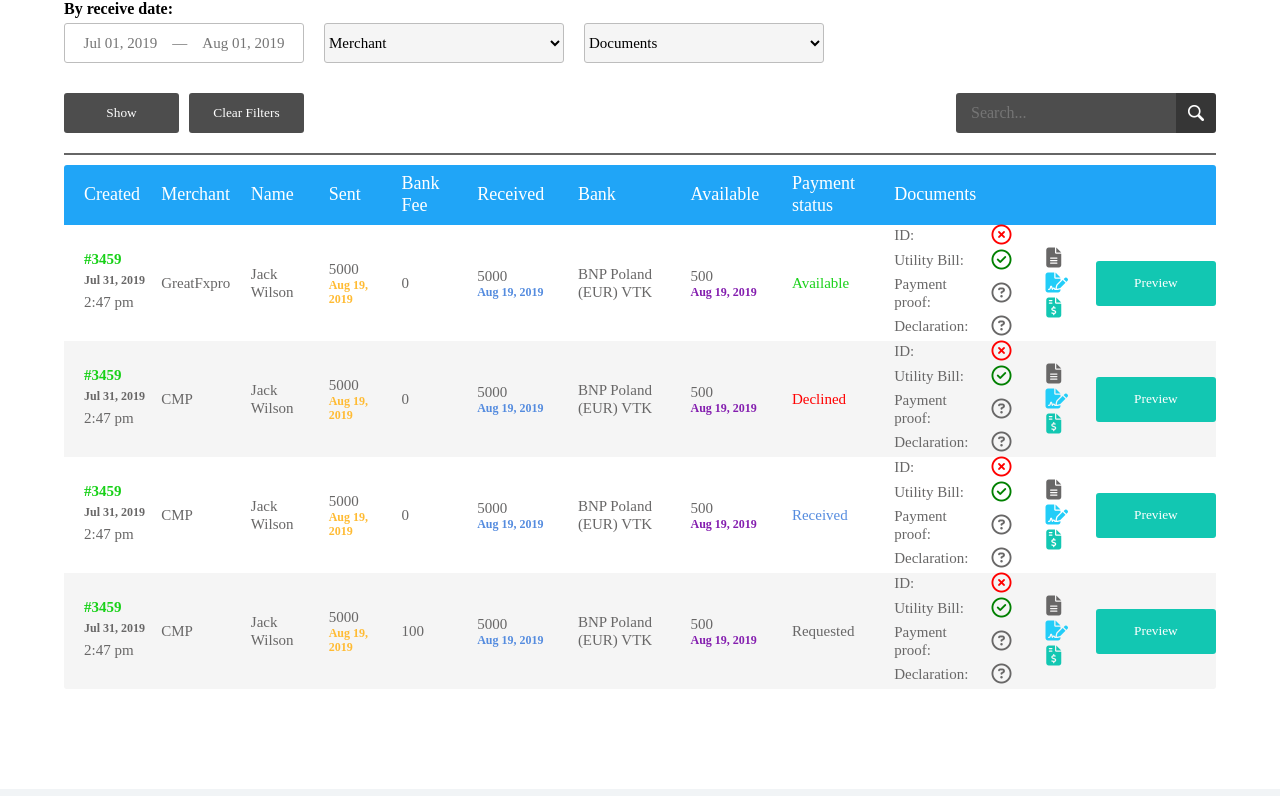
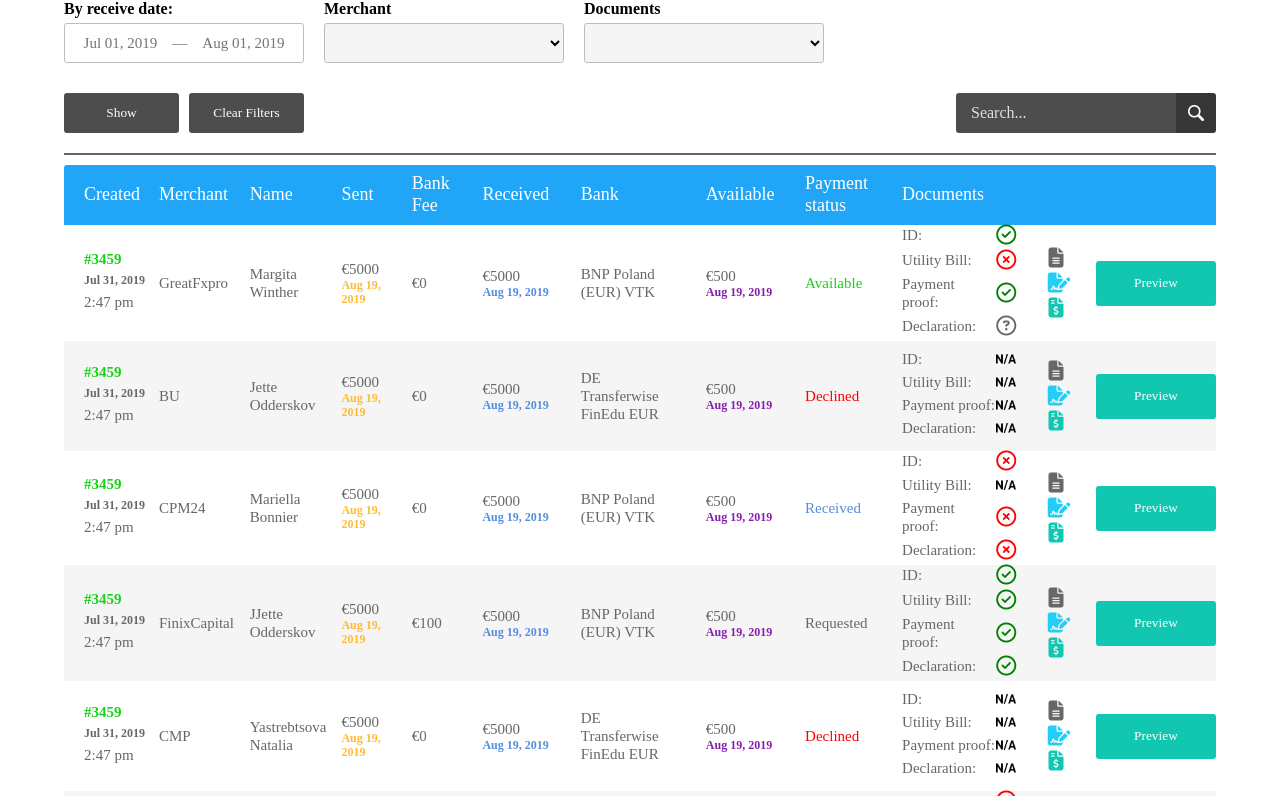
Before and after one commit to bohdanfinology/Any-Wires, a plain HTML site: page invoice-list.html in a window 1280 px wide. Shown: the part 292-1088 px from the top of the page. Drawn offline with nearby package versions, Linux system fonts and the light colour scheme; a web font is replaced by a local one.

Commit message:
Add JS to Invoice List with Filters

```diff
--- a/css/invoice-list-table.css
+++ b/css/invoice-list-table.css
@@ -204,6 +204,14 @@ tbody tr {
   color: white;
 }
 
+#previewBtn:hover {
+  background-color: #888;
+}
+
+#previewBtn:active {
+  background-color: #20A5F7;
+}
+
 .smallBoldText {
   font-size: 12px;
   font-weight: bold;
@@ -212,7 +220,7 @@ tbody tr {
 
 
 
-@media screen and (max-width: 1030px) {
+@media screen and (max-width: 1070px) {
 
   table  *{
     position: relative;
--- a/css/invoice-list.css
+++ b/css/invoice-list.css
@@ -136,6 +136,13 @@ select {
     font-size: 15px;
     font-family: 'Frank Ruhl Libre', serif;
     background-color: #F5F5F5;
+    margin-top: 5px;
+    text-indent: 15px;
+}
+
+option {
+    font-size: 16px;
+    background-color: rgb(255, 255, 255);
 }
 
 label {
@@ -205,6 +212,15 @@ label {
     font-family: 'Frank Ruhl Libre', serif;
 }
 
+.input-search::placeholder {
+    color: rgb(224, 224, 224);
+}
+
+.input-search:focus {
+    box-shadow: 0px 0px 6px 0px rgba(68, 68, 68, 0.75);
+    background-color: rgb(110, 110, 110);
+}
+
 .search-btn {
     width: 40px;
     height: 40px;
@@ -212,6 +228,14 @@ label {
     background-color: rgb(54, 54, 54);
     cursor: pointer;
     border-radius: 0px 3px 3px 0px;
+    transition: .3s;
+}
+
+.search-btn:hover {
+    background-color: rgb(0, 0, 0);
+}
+.search-btn:active {
+    background-color: rgb(139, 139, 139);
 }
 
 
--- a/invoice-list.html
+++ b/invoice-list.html
@@ -22,7 +22,6 @@
 		<link rel="stylesheet" href="./css/datepicker.min.css">
 		<script src="./js/datepicker.min.js"></script>
 		<script src="./js/datepicker.en.js"></script>
-
 	</head>
 	<body>
 		<div id="burgerMenu">
@@ -78,16 +77,23 @@
 						</div>
 
 						<div class="filterStatus-block">
-							<select type="text">
-									<option value="Status" selected>Status</option>
+							<label for="filterStatus-block">Status</label>
+							<select id="filterStatus" type="text">
+									<option value="" selected></option>
 									<option value="Requested">Requested</option>
+									<option value="Sent">Sent</option>
+									<option value="Received">Received</option>
+									<option value="Declined">Declined</option>
 							</select>
 						</div>
 
 						<div class="filterBank-block">
-							<select type="text">
-									<option value="Bank" selected>Bank</option>
+							<label for="filterBank-block">Bank</label>
+							<select id="filterBank" type="text">
+									<option value="" selected></option>
 									<option value="AnyWires Bank">AnyWires Bank</option>
+									<option value="BNP Poland (EUR) VTK">BNP Poland (EUR) VTK</option>
+									<option value="DE Transferwise FinEdu EUR">DE Transferwise FinEdu EUR</option>
 							</select>
 						</div>
 
@@ -105,16 +111,25 @@
 						</div>
 
 						<div class="filterMerchant-block">
-							<select type="text">
-									<option value="Merchant" selected>Merchant</option>
+							<label for="filterMerchant-block">Merchant</label>
+							<select id="filterMerchant" type="text">
+									<option value="" selected></option>
 									<option value="CK">CK</option>
+									<option value="CPM24">CPM24</option>
+									<option value="Popcorn">Popcorn</option>
+									<option value="CMP">CMP</option>
+									<option value="BU">BU</option>
+									<option value="FinixCapital">FinixCapital</option>
 							</select>
 						</div>
 
 						<div class="filterDocuments-block">
-							<select type="text">
-									<option value="Documents" selected>Documents</option>
-									<option value="All Verified">All Verified</option>
+							<label for="filterDocuments-block">Documents</label>
+							<select id="filterDocuments" type="text">
+									<option value="" selected></option>
+									<option value="All verified">All verified</option>
+									<option value="Pending verification">Pending verification</option>
+									<option value="Without documents">Without documents</option>
 							</select>
 						</div>
 
--- a/js/invoice-list.js
+++ b/js/invoice-list.js
@@ -2,51 +2,164 @@ const LIST = [{
     Created: "Jul 31, 2019",
     invoice_number: "#3459",
     Merchant: "GreatFxpro",
-    Name: "Jack Wilson",
-    Sent: 5000,
-    Bank_fee: 0,
-    Received: 5000,
+    Name: "Margita Winther",
+    Sent: "€5000",
+    Bank_fee: "€0",
+    Received: "€5000",
     Bank: "BNP Poland (EUR) VTK",
-    Available: 500,
-    Payment_status: "Available"
+    Available: "€500",
+    Payment_status: "Available",
+    ID: "true",
+    Utility_Bill: "false",
+    Payment_proof: "true",
+    Declaration: "undefined"
+},{
+    Created: "Jul 31, 2019",
+    invoice_number: "#3459",
+    Merchant: "BU",
+    Name: "Jette Odderskov",
+    Sent: "€5000",
+    Bank_fee: "€0",
+    Received: "€5000",
+    Bank: "DE Transferwise FinEdu EUR",
+    Available: "€500",
+    Payment_status: "Declined",
+    ID: "",
+    Utility_Bill: "",
+    Payment_proof: "",
+    Declaration: "",
+    Document: "Without documents"
+},{
+    Created: "Jul 31, 2019",
+    invoice_number: "#3459",
+    Merchant: "CPM24",
+    Name: "Mariella Bonnier",
+    Sent: "€5000",
+    Bank_fee: "€0",
+    Received: "€5000",
+    Bank: "BNP Poland (EUR) VTK",
+    Available: "€500",
+    Payment_status: "Received",
+    ID: "false",
+    Utility_Bill: "",
+    Payment_proof: "false",
+    Declaration: "false",
+    Document: "Pending verification"
+},{
+    Created: "Jul 31, 2019",
+    invoice_number: "#3459",
+    Merchant: "FinixCapital",
+    Name: "JJette Odderskov",
+    Sent: "€5000",
+    Bank_fee: "€100",
+    Received: "€5000",
+    Bank: "BNP Poland (EUR) VTK",
+    Available: "€500",
+    Payment_status: "Requested",
+    ID: "true",
+    Utility_Bill: "true",
+    Payment_proof: "true",
+    Declaration: "true",
+    Document: "All verified"
+},{
+    Created: "Jul 31, 2019",
+    invoice_number: "#3459",
+    Merchant: "CMP",
+    Name: "Yastrebtsova Natalia",
+    Sent: "€5000",
+    Bank_fee: "€0",
+    Received: "€5000",
+    Bank: "DE Transferwise FinEdu EUR",
+    Available: "€500",
+    Payment_status: "Declined",
+    ID: "",
+    Utility_Bill: "",
+    Payment_proof: "",
+    Declaration: "",
+    Document: "Without documents"
 },{
     Created: "Jul 31, 2019",
     invoice_number: "#3459",
     Merchant: "CMP",
     Name: "Jack Wilson",
-    Sent: 5000,
-    Bank_fee: 0,
-    Received: 5000,
+    Sent: "€5000",
+    Bank_fee: "€0",
+    Received: "€5000",
     Bank: "BNP Poland (EUR) VTK",
-    Available: 500,
-    Payment_status: "Declined"
+    Available: "€500",
+    Payment_status: "Received",
+    ID: "false",
+    Utility_Bill: "",
+    Payment_proof: "false",
+    Declaration: "false",
+    Document: "Pending verification"
 },{
     Created: "Jul 31, 2019",
     invoice_number: "#3459",
-    Merchant: "CMP",
-    Name: "Jack Wilson",
-    Sent: 5000,
-    Bank_fee: 0,
-    Received: 5000,
+    Merchant: "CK",
+    Name: "Rudi Laukas",
+    Sent: "€5000",
+    Bank_fee: "€100",
+    Received: "€5000",
     Bank: "BNP Poland (EUR) VTK",
-    Available: 500,
-    Payment_status: "Received"
-},{
-    Created: "Jul 31, 2019",
-    invoice_number: "#3459",
-    Merchant: "CMP",
-    Name: "Jack Wilson",
-    Sent: 5000,
-    Bank_fee: 100,
-    Received: 5000,
-    Bank: "BNP Poland (EUR) VTK",
-    Available: 500,
-    Payment_status: "Requested"
+    Available: "€500",
+    Payment_status: "Requested",
+    ID: "true",
+    Utility_Bill: "true",
+    Payment_proof: "true",
+    Declaration: "true",
+    Document: "All verified"
 }];
 
 class invoiceList {
     constructor(){
+        this.clearFilterBtn = document.querySelector("#clearFilterBtn");
+        this.showFilterBtn = document.querySelector("#showBtn");
         this.render();
+    }
+
+    clearFilter = () => {
+        this.selets = document.querySelectorAll("select");
+        this.selets.forEach(item => item.value = "");
+        this.container = document.getElementById("table-list");
+        this.container.innerHTML = "";
+        this.loadUsers(LIST);
+    }
+
+    filterList = () => {
+        this.status = document.querySelector("#filterStatus").value;
+        this.bank = document.querySelector("#filterBank").value;
+        this.merchant = document.querySelector("#filterMerchant").value;
+        this.documents = document.querySelector("#filterDocuments").value;
+
+        this.newArray = {};
+
+        this.bank === "" ?  "" : this.newArray.Bank = this.bank;
+        this.merchant === "" ?  "" : this.newArray.Merchant = this.merchant;
+        this.status === "" ?  "" : this.newArray.Payment_status = this.status;
+        this.documents === "" ? "" : this.newArray.Document = this.documents;
+
+        this.result = LIST.filter(item =>
+            Object.keys(this.newArray).every(key =>
+                item[key] === this.newArray[key])
+        );
+
+        this.container = document.getElementById("table-list");
+        this.container.innerHTML = "";
+
+        this.loadUsers(this.result);
+    }
+
+    checkDocuments = (doc) => {
+        if(doc === "true"){
+            return doc = `<i class="far fa-check-circle"></i>`;
+        } else if(doc === "false"){
+            return doc = `<i class="far fa-times-circle"></i>`;
+        } else if(doc === "undefined"){
+            return doc = `<i class="far fa-question-circle"></i>`;
+        } else {
+            return doc = `<img src="img/img_3975.png" alt="empty" width="20px" height="10px">`;
+        }
     }
 
     loadUsers(arr){
@@ -90,10 +203,10 @@ class invoiceList {
 
                     <td class="column10">
                         <div class="documentsIcon">
-                            <div>ID: <i class="far fa-times-circle"></i></div>
-                            <div>Utility Bill: <i class="far fa-check-circle"></i></div>
-                            <div>Payment proof: <i class="far fa-question-circle"></i></div>
-                            <div>Declaration: <i class="far fa-question-circle"></i></div>
+                            <div>ID: ${this.checkDocuments(item.ID)}</div>
+                            <div>Utility Bill: ${this.checkDocuments(item.Utility_Bill)}</div>
+                            <div>Payment proof: ${this.checkDocuments(item.Payment_proof)}</div>
+                            <div>Declaration: ${this.checkDocuments(item.Declaration)}</div>
                         </div>
                     </td>
 
@@ -115,6 +228,8 @@ class invoiceList {
 
     render(){
         this.loadUsers(LIST);
+        this.showFilterBtn.addEventListener("click", this.filterList);
+        this.clearFilterBtn.addEventListener("click", this.clearFilter);
     }
 };
 
--- a/js/invoice-report.js
+++ b/js/invoice-report.js
@@ -349,7 +349,7 @@ class UsersList {
                 this.newArray = REPORTS.filter(element => element.Merchant === this.merchant);
             } else if(this.status != "Status" && this.merchant != "Merchant") {
                 this.newArray = REPORTS.filter(element => element.State === this.status && element.Merchant === this.merchant);
-            } else{
+            } else {
                 this.newArray = REPORTS.filter(element => element.State === this.status);
             }
 
```
Also changed, not shown: img/img_3975.png (added).
